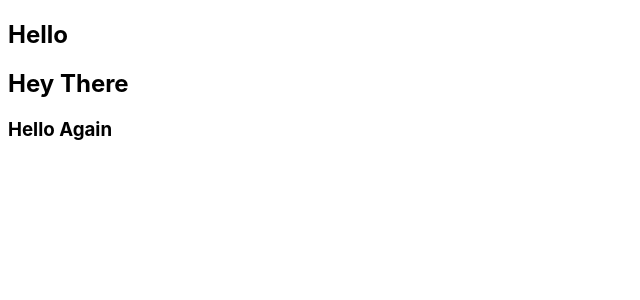
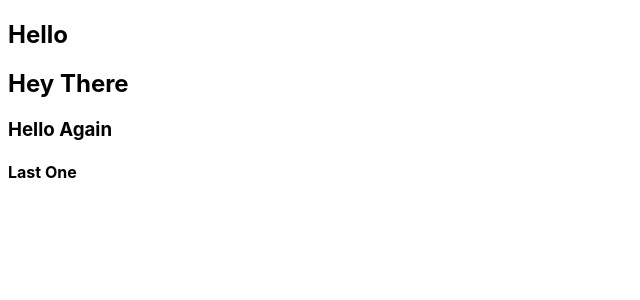
Before and after one commit to DerrickDevelops/wallpaper-website, a React (Vite) app: page / in a window 1280 px wide. Shown: the top 300 px of the page, without its empty margins (0-640 px from the left). Built offline with nearby package versions, Linux system fonts and the light colour scheme.

Commit message:
Added Footer Folder
Added Footer Folder to App.jsx File

```diff
--- a/src/App.jsx
+++ b/src/App.jsx
@@ -2,7 +2,8 @@
 import './App.css';
 import Navbar from './Navbar.jsx';
 import Header from './Header.jsx';
-import Content from './Content.jsx'
+import Content from './Content.jsx';
+import Footer from './Footer.jsx';
 
 function App() {
   return (
@@ -10,6 +11,7 @@
       <Navbar />
       <Header />
       <Content />
+      <Footer />
     </>
   );
 }
--- /dev/null
+++ b/src/Footer.jsx
@@ -0,0 +1,9 @@
+const Footer = () => {
+    return(
+        <nav>
+            <h4>Last One</h4>
+        </nav>
+    )
+}
+
+export default Footer
```
